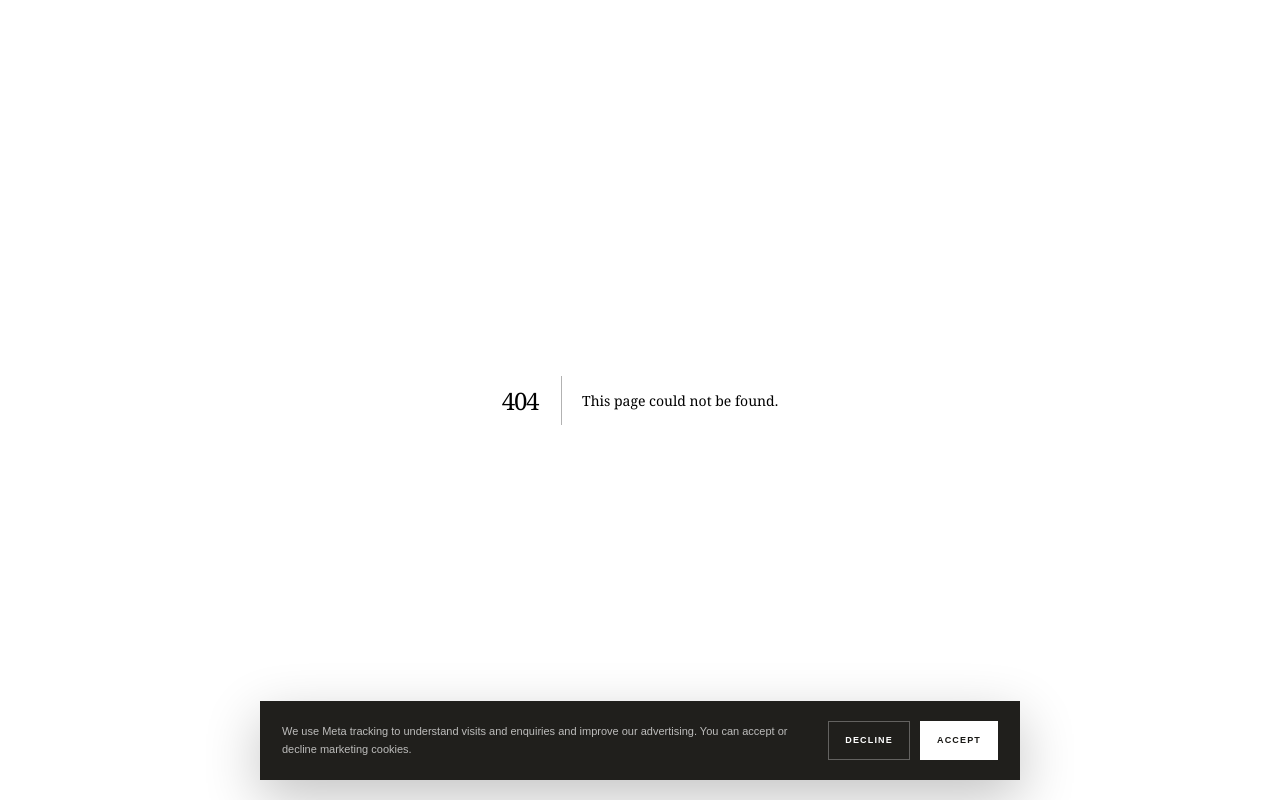
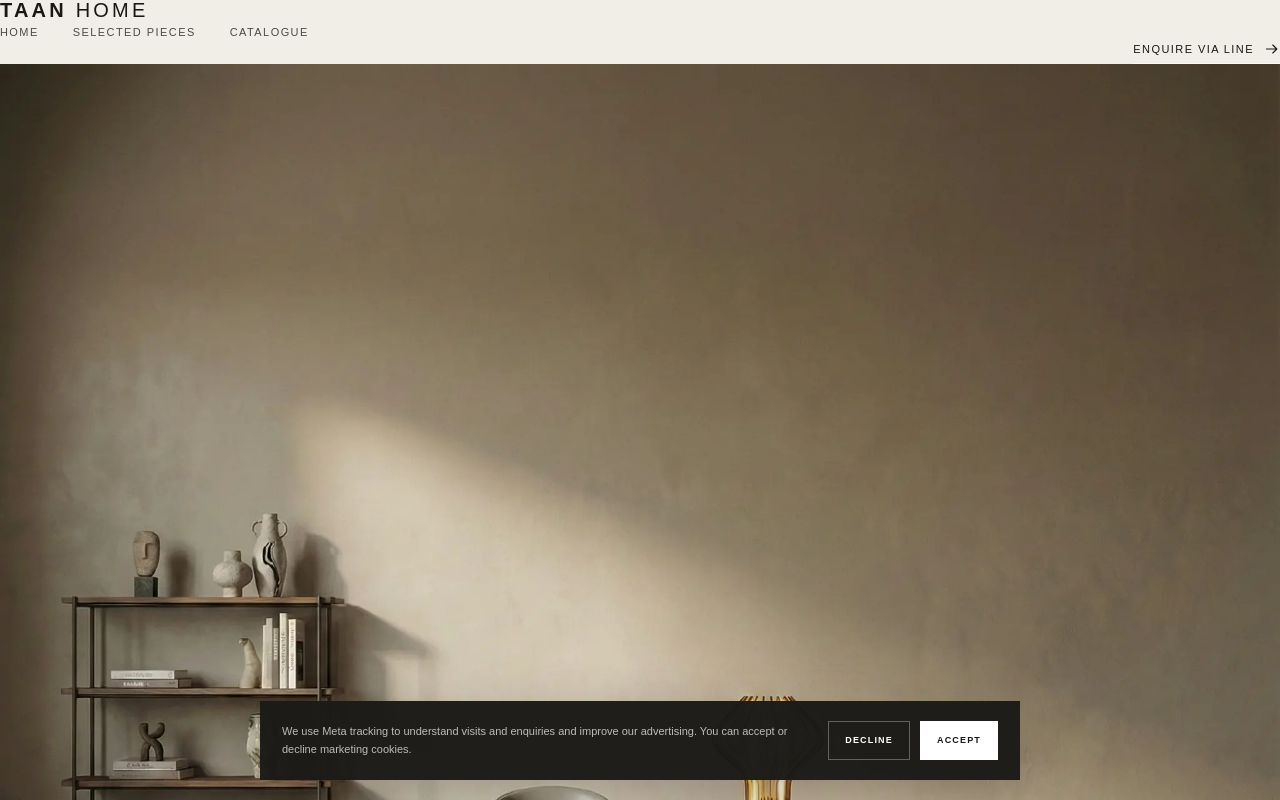
Before and after one commit to thananansang-dev/taan-home-website, a Next.js app in the folder TAAN-HOME-website-cloudflare/: page /collections/dining-table-chair in a window 1280 px wide. Before the commit this address had no page. Shown: the top 800 px of the page. Built offline with nearby package versions, Linux system fonts and the light colour scheme.

Commit message:
Add Dining Table and Chair collection preview

```diff
--- /dev/null
+++ b/TAAN-HOME-website-cloudflare/app/collections/dining-table-chair/page.tsx
@@ -0,0 +1,97 @@
+import type { Metadata } from "next";
+import CatalogueBook from "../../CatalogueBook";
+
+const lineUrl = "https://lin.ee/t03g62O";
+const cataloguePdfUrl = "/catalogue/taan-home-collection-2026.pdf";
+
+export const metadata: Metadata = {
+  title: "Dining Table & Chair Collection | TAAN HOME",
+  description: "Explore selected TAAN HOME dining tables and chairs, created with considered proportions and refined materials.",
+  robots: { index: false, follow: false },
+};
+
+const Arrow = () => (
+  <svg aria-hidden="true" viewBox="0 0 20 20" className="arrow-icon">
+    <path d="M3 10h13M11 5l5 5-5 5" />
+  </svg>
+);
+
+export default function DiningCollectionPage() {
+  return (
+    <main className="dining-collection-page">
+      <header className="collection-page-header">
+        <a className="wordmark" href="/" aria-label="TAAN HOME, back to home">
+          TAAN <span>HOME</span>
+        </a>
+        <nav aria-label="Collection navigation">
+          <a href="/">Home</a>
+          <a href="#selected-pieces">Selected pieces</a>
+          <a href="#dining-catalogue">Catalogue</a>
+        </nav>
+        <a className="header-cta" href={lineUrl} target="_blank" rel="noreferrer">
+          Enquire via LINE <Arrow />
+        </a>
+      </header>
+
+      <section className="dining-hero">
+        <img src="/images/taan-dining.webp" alt="TAAN HOME dining table and upholstered dining chairs" />
+        <div className="dining-hero-shade" />
+        <div className="dining-hero-copy">
+          <p className="eyebrow light">The dining collection</p>
+          <h1>Made for<br />gathering.</h1>
+          <p>Dining tables and chairs defined by sculptural form, tactile finishes and proportions made for everyday living.</p>
+        </div>
+      </section>
+
+      <section className="dining-intro" id="selected-pieces">
+        <div>
+          <p className="eyebrow">Selected pieces</p>
+          <h2>Two considered<br />dining settings.</h2>
+        </div>
+        <p>A focused introduction to the collection. Each piece can be tailored with material and finish guidance from the TAAN HOME team.</p>
+      </section>
+
+      <section className="dining-products" aria-label="Selected dining products">
+        <article className="dining-product">
+          <div className="dining-product-image">
+            <img src="/catalogue/pages/page-06.webp" alt="BRT2026 dining table by TAAN HOME" />
+          </div>
+          <div className="dining-product-meta">
+            <span>01</span>
+            <div><h2>BRT2026</h2><p>Dining table · Refined stone surface</p></div>
+            <a className="text-link dark-link" href={lineUrl} target="_blank" rel="noreferrer">Enquire <Arrow /></a>
+          </div>
+        </article>
+
+        <article className="dining-product dining-product-reverse">
+          <div className="dining-product-image">
+            <img src="/catalogue/pages/page-08.webp" alt="BRT21086 dining table with DY-2510 dining chairs by TAAN HOME" />
+          </div>
+          <div className="dining-product-meta">
+            <span>02</span>
+            <div><h2>BRT21086</h2><p>Dining table · Paired with DY-2510 chair</p></div>
+            <a className="text-link dark-link" href={lineUrl} target="_blank" rel="noreferrer">Enquire <Arrow /></a>
+          </div>
+        </article>
+      </section>
+
+      <section className="dining-catalogue" id="dining-catalogue">
+        <div className="dining-catalogue-heading">
+          <div><p className="eyebrow">TAAN Collection 2026</p><h2>Continue through<br />the catalogue.</h2></div>
+          <p>Explore the complete collection online, or download the full PDF to keep as a reference.</p>
+        </div>
+        <CatalogueBook />
+        <div className="dining-catalogue-actions">
+          <a className="text-link dark-link" href={cataloguePdfUrl} download="TAAN-HOME-Collection-2026.pdf">Download catalogue PDF</a>
+          <a className="button button-dark" href={lineUrl} target="_blank" rel="noreferrer">Contact TAAN HOME <Arrow /></a>
+        </div>
+      </section>
+
+      <footer>
+        <a className="wordmark footer-mark" href="/">TAAN <span>HOME</span></a>
+        <p>Modern furniture for considered living.</p>
+        <p>© {new Date().getFullYear()} TAAN HOME</p>
+      </footer>
+    </main>
+  );
+}
```
